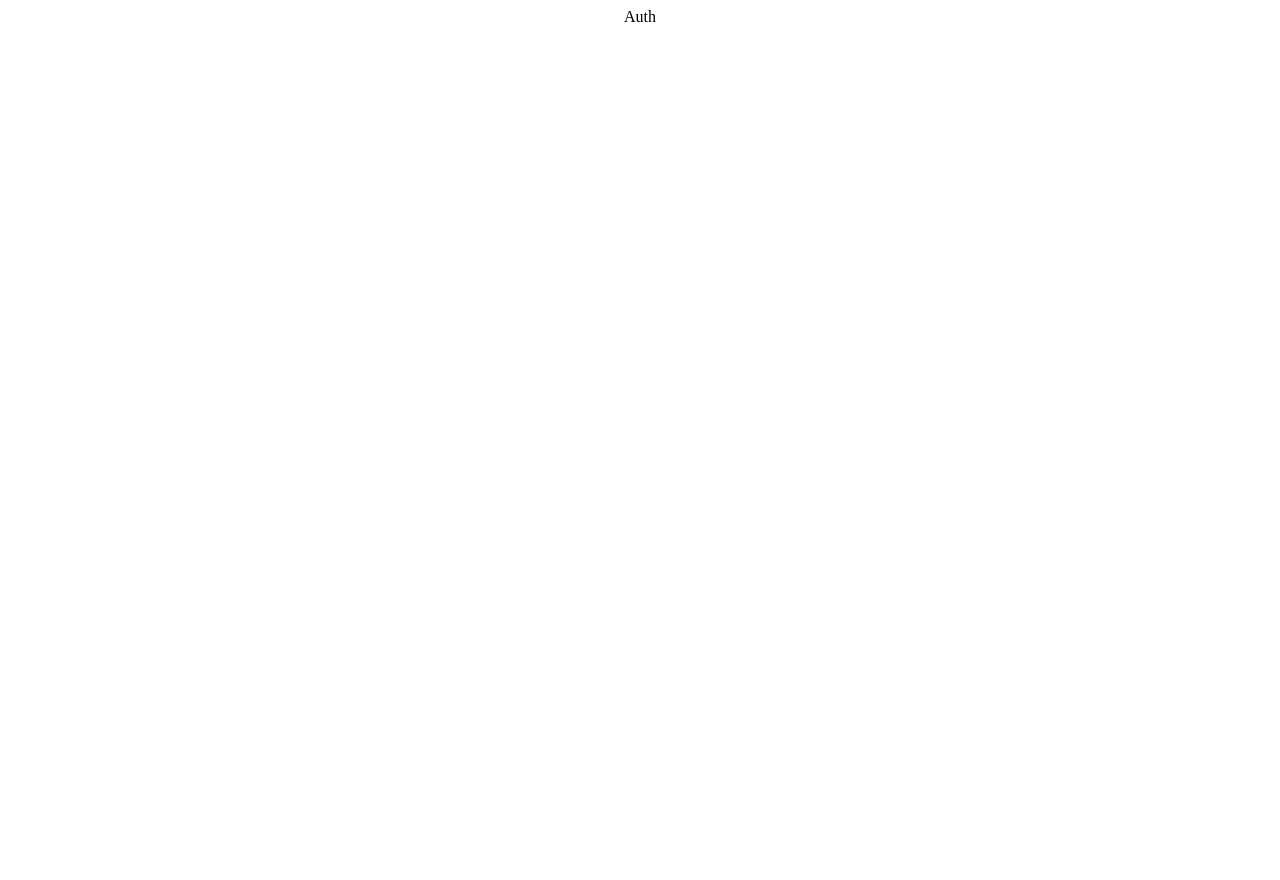
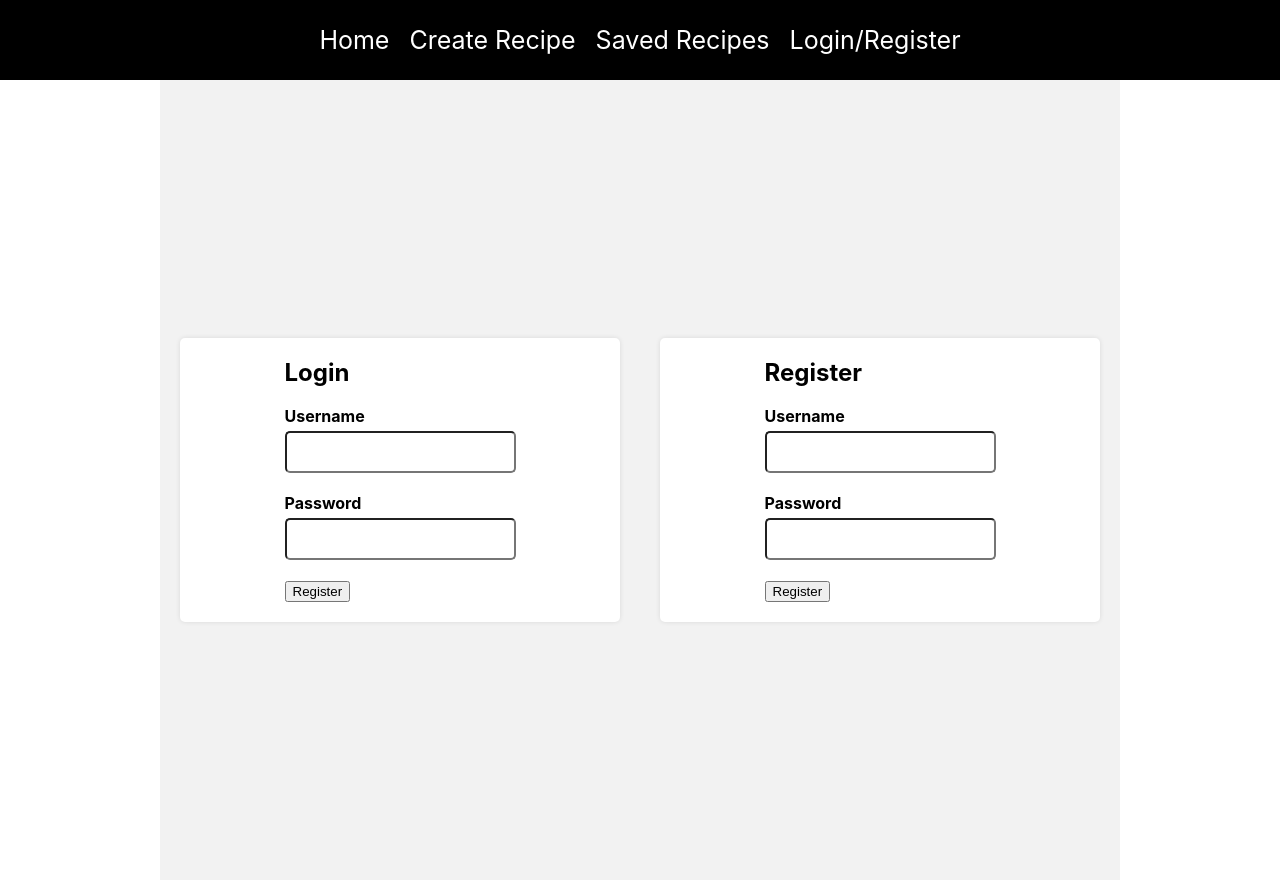
Before and after one commit to moreza66/Food-Recipe-Mern, a React (Create React App) app in the folder client/: page /auth in a window 1280 px wide. Before the commit the page ends 800 px from the top, so only its background shows below. Built offline with nearby package versions, Linux system fonts and the light colour scheme.

Commit message:
created the register and login label

```diff
--- a/client/src/App.css
+++ b/client/src/App.css
@@ -1,38 +1,117 @@
 .App {
-  text-align: center;
+  display: flex;
+  flex-direction: column;
+  justify-content: center;
+  align-items: center;
+  font-family: -apple-system, BlinkMacSystemFont, "Segoe UI", Roboto, Oxygen,
+    Ubuntu, Cantarell, "Open Sans", "Helvetica Neue", sans-serif;
 }
 
-.App-logo {
-  height: 40vmin;
-  pointer-events: none;
+body {
+  margin: 0;
+  padding: 0;
 }
 
-@media (prefers-reduced-motion: no-preference) {
-  .App-logo {
-    animation: App-logo-spin infinite 20s linear;
-  }
+.auth {
+  display: flex;
+  justify-content: center;
+  align-items: center;
+  height: 100vh;
+  background-color: #f2f2f2;
 }
 
-.App-header {
-  background-color: #282c34;
-  min-height: 100vh;
+.auth-container {
   display: flex;
   flex-direction: column;
+  justify-content: center;
   align-items: center;
-  justify-content: center;
-  font-size: calc(10px + 2vmin);
-  color: white;
+  padding: 20px;
+  background-color: white;
+  border-radius: 5px;
+  box-shadow: 0 0 5px rgba(0, 0, 0, 0.1);
+  margin: 20px;
+  width: 400px;
 }
 
-.App-link {
-  color: #61dafb;
+.form-group {
+  display: flex;
+  flex-direction: column;
+  margin-bottom: 20px;
 }
 
-@keyframes App-logo-spin {
-  from {
-    transform: rotate(0deg);
-  }
-  to {
-    transform: rotate(360deg);
-  }
+label {
+  font-weight: bold;
+  margin-bottom: 5px;
 }
+
+input {
+  padding: 10px;
+  font-size: 16px;
+  border-radius: 5px;
+}
+
+.navbar {
+  margin: 0;
+  width: 100%;
+  height: 80px;
+  background-color: black;
+  display: flex;
+  justify-content: center;
+  align-items: center;
+  color: white;
+  text-decoration: none;
+}
+
+a {
+  color: white;
+  text-decoration: none;
+  margin: 10px;
+  font-size: 25px;
+}
+
+.create-recipe {
+  display: flex;
+  flex-direction: column;
+  justify-content: center;
+  align-items: center;
+  padding: 20px;
+  background-color: white;
+  border-radius: 5px;
+  box-shadow: 0 0 5px rgba(0, 0, 0, 0.1);
+  margin: 20px;
+  width: 400px;
+}
+.create-recipe form {
+  display: flex;
+  flex-direction: column;
+}
+ul {
+  list-style: none;
+  padding: 0;
+  margin: 0;
+}
+
+li {
+  border: 1px solid black;
+  padding: 10px;
+  margin-bottom: 10px;
+}
+
+h2 {
+  margin-top: 0;
+}
+
+img {
+  max-width: 100%;
+  height: auto;
+  margin-bottom: 10px;
+}
+
+img {
+  width: 400px;
+}
+
+p {
+  max-width: 400px;
+  font-size: 12px;
+}
--- a/client/src/App.js
+++ b/client/src/App.js
@@ -1,5 +1,6 @@
 import { BrowserRouter as Router, Route, Routes } from "react-router-dom";
 import "./App.css";
+import { Navbar } from "./components/navbar";
 import { Auth } from "./pages/auth";
 import { CreateRecipe } from "./pages/create-recipe";
 import { Home } from "./pages/home";
@@ -9,6 +10,7 @@ function App() {
   return (
     <div className="App">
       <Router>
+        <Navbar />
         <Routes>
           <Route path="/" element={<Home />} />
           <Route path="/auth" element={<Auth />} />
--- /dev/null
+++ b/client/src/components/navbar.js
@@ -0,0 +1,12 @@
+import { Link } from "react-router-dom";
+
+export const Navbar = () => {
+  return (
+    <div className="navbar">
+      <Link to="/">Home</Link>
+      <Link to="/create-recipe">Create Recipe</Link>
+      <Link to="/saved-recipes">Saved Recipes</Link>
+      <Link to="/auth">Login/Register</Link>
+    </div>
+  );
+};
--- a/client/src/pages/auth.js
+++ b/client/src/pages/auth.js
@@ -1,3 +1,70 @@
+import { useState } from "react";
+
 export const Auth = () => {
-  return <div>Auth</div>;
+  return (
+    <div className="auth">
+      <Login />
+      <Register />
+    </div>
+  );
 };
+
+const Login = () => {
+  const [username, setUsername] = useState("");
+  const [password, setPassword] = useState("");
+
+  return (
+    <Form
+      username={username}
+      setUsername={setUsername}
+      password={password}
+      setPassword={setPassword}
+      label="Login"
+    />
+  );
+};
+
+const Register = () => {
+  const [username, setUsername] = useState("");
+  const [password, setPassword] = useState("");
+
+  return (
+    <Form
+      username={username}
+      setUsername={setUsername}
+      password={password}
+      setPassword={setPassword}
+      label="Register"
+    />
+  );
+};
+
+const Form = ({ username, setUsername, password, setPassword, label }) => {
+  return (
+    <div className="auth-container">
+      <form>
+        <h2> {label} </h2>
+        <div className="form-group">
+          <label htmlFor="username"> Username </label>
+          <input
+            type="text"
+            id="username"
+            value={username}
+            onClick={(event) => setUsername(event.target.value)}
+          />
+        </div>
+        <div className="form-group">
+          <label htmlFor="password"> Password </label>
+          <input
+            type="text"
+            id="password"
+            value={password}
+            onClick={(event) => setPassword(event.target.value)}
+          />
+        </div>
+
+        <button type="submit">Register</button>
+      </form>
+    </div>
+  );
+};
```
